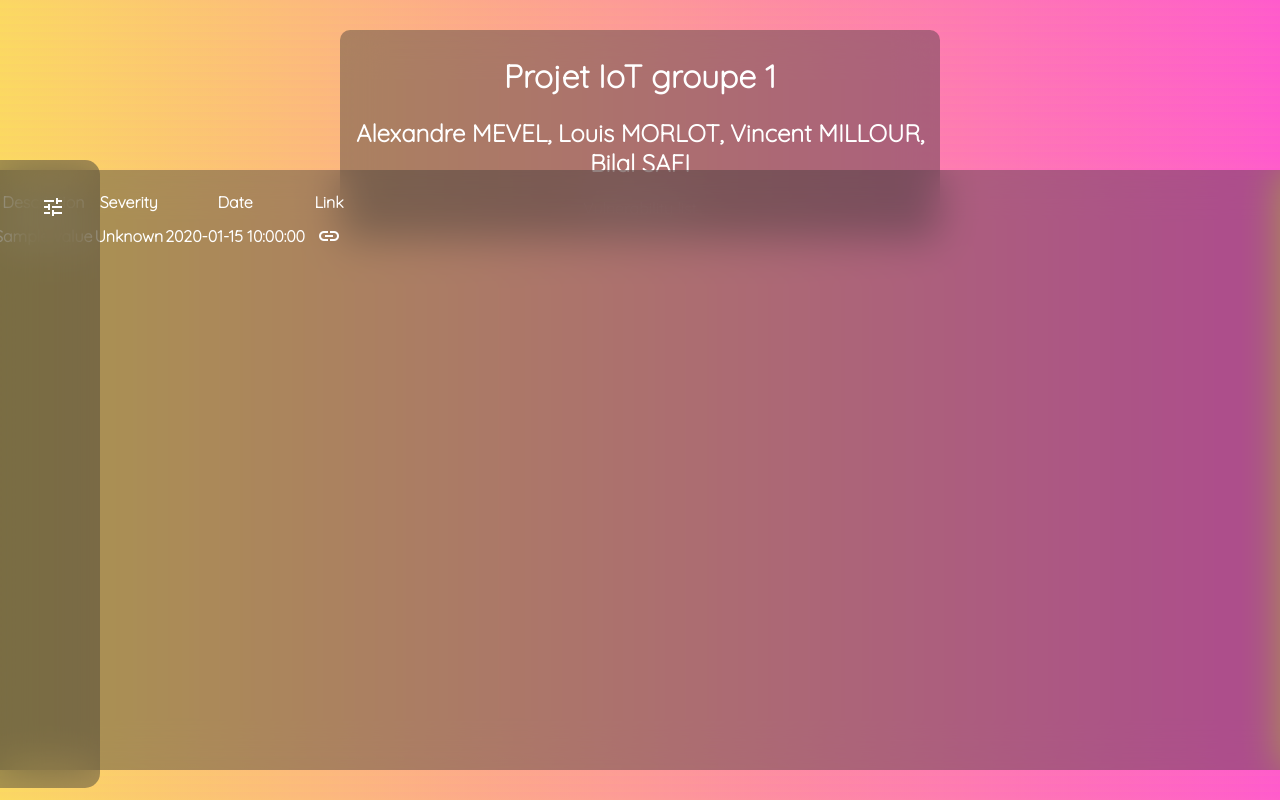
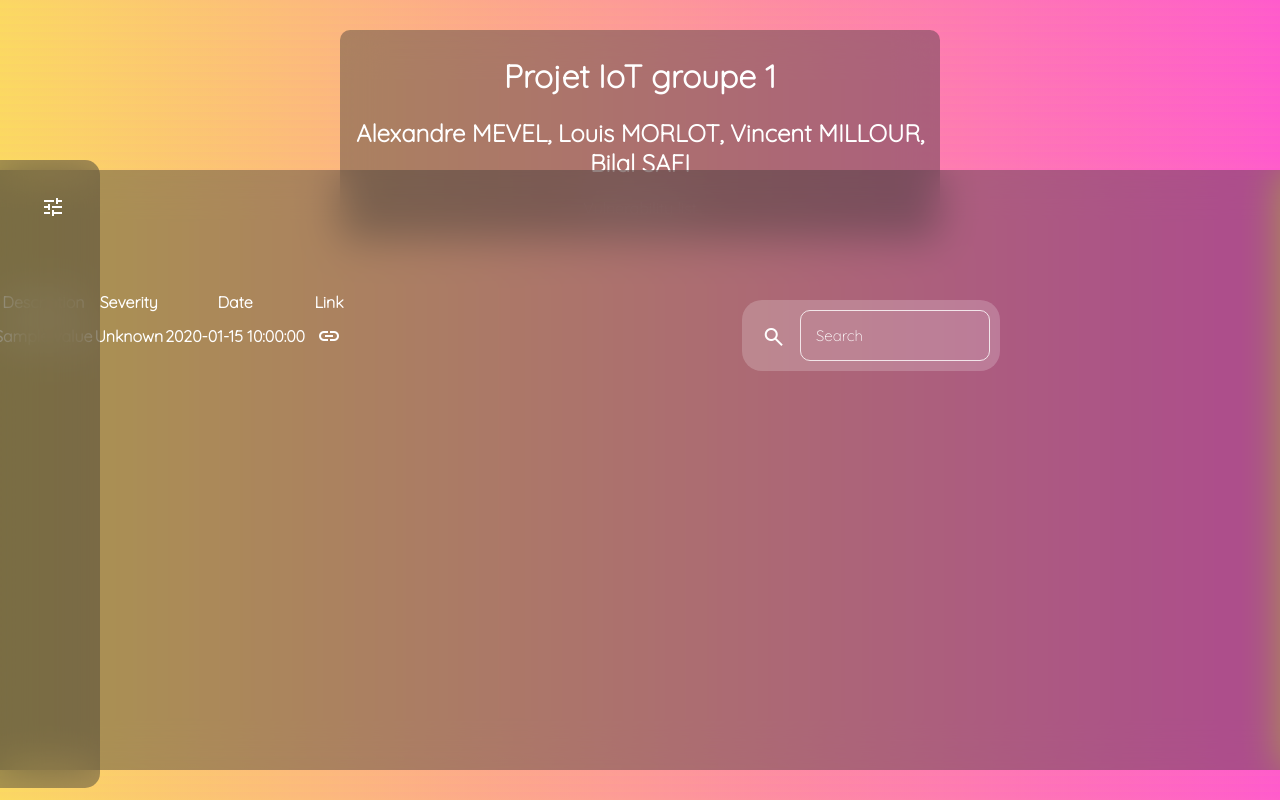
Before and after one commit to comlouis-creator/S-curit-Internet-des-Objets, a Python web app: template flask/templates/home.html in a window 1280 px wide; the page is wider, and only the part inside the window is pictured. Run offline with Jinja, Linux system fonts and the light colour scheme; the template is opened without the code that fills it: most values are stand-ins (such as "Sample title", 1, 10 or a date in 2020); lists and menus that the app fills with data are empty.

Commit message:
j ai mit un filtre sur les resultats de recherche

```diff
--- a/flask/static/css/style.css
+++ b/flask/static/css/style.css
@@ -141,3 +141,25 @@ span:hover
 {
     background-color: rgba(255,255,255,0.6);
 }
+
+#search-div{
+	vertical-align: center;
+	/*float: inline-end;*/
+	padding: 10px;
+	background-color: rgba(255, 255, 255, 0.2);
+	border-radius: 20px;
+	position: fixed;
+	z-index: 4;
+	right: 280px;
+	top: 300px;
+}
+
+#search-div input{
+	padding: 15px;
+	font-size: 15px;
+}
+
+.material-symbols-outlined{
+	cursor: pointer;
+	vertical-align: middle;
+}
--- a/flask/templates/home.html
+++ b/flask/templates/home.html
@@ -1,5 +1,6 @@
 {% extends 'index.html' %}
 {% block content %}
+
 <table>
 	<thead>
 		<tr>
@@ -15,31 +16,57 @@
 	<tbody>
 
 		{% for vulnerability in data %}
-		<tr>
-			<th>{{ vulnerability['cve']['id'] }}</th>
-			<th>{{ vulnerability['cve']['descriptions'][0]['value'] }}</th>
+		<tr id="table">
+			<th class="thSearch">{{ vulnerability['cve']['id'] }}</th>
+			<th class="thSearch">{{ vulnerability['cve']['descriptions'][0]['value'] }}</th>
 
 			{% if 'cvssMetricV2' in vulnerability['cve']['metrics'] %}
-			<th>{{ vulnerability['cve']['metrics']['cvssMetricV2'][0]['baseSeverity'] }}</th>
+			<th class="thSearch">{{ vulnerability['cve']['metrics']['cvssMetricV2'][0]['baseSeverity'] }}</th>
 			{% elif 'cvssMetricV30' in vulnerability['cve']['metrics'] %}
-			<th>{{ vulnerability['cve']['metrics']['cvssMetricV30'][0]['baseSeverity'] }}</th>
+			<th class="thSearch">{{ vulnerability['cve']['metrics']['cvssMetricV30'][0]['baseSeverity'] }}</th>
 			{% else %}
-			<th>Unknown</th>
+			<th class="thSearch">Unknown</th>
 			{% endif %}
-			<th>{{ vulnerability['cve']['published'] }}</th>
+			<th class="thSearch">{{ vulnerability['cve']['published'] }}</th>
 			{% if vulnerability['cve']['references']|length > 0 %}
-			<th><a target="_blank" href="{{ vulnerability['cve']['references'][0]['url'] }}">
+			<th class="thSearch"><a target="_blank" href="{{ vulnerability['cve']['references'][0]['url'] }}">
 				<span class="material-symbols-outlined">
 					link
 				</span>
 				</a>
 			</th>
 			{% else %}
-			<th>Unknown</th>
+			<th class="thSearch">Unknown</th>
 			{% endif %}
 		</tr>
 		{% endfor %}
 	</tbody>
 
 </table>
+
+<script>
+	var searchInput=document.getElementById("searchbar");
+	var buttonSearch=document.getElementById("searchButton");
+	//var table=document.getElementById('table');
+	const cases=[...document.querySelectorAll('.thSearch')];
+
+	const filterFunc = function(event,input,listItems){
+		console.log("bonjour");
+		const search=input.value.toLowerCase();
+		console.log('search : '+search);
+
+		listItems.forEach(li => {
+			li.parentNode.hidden=true;
+		})
+
+		listItems.forEach(li => {
+			const stringFound=li.innerText.toLowerCase().indexOf(search) !== -1;
+			if(stringFound){
+				li.parentNode.hidden=false;
+			}
+		});
+
+	}
+</script>
+
 {% endblock %}
--- a/flask/templates/index.html
+++ b/flask/templates/index.html
@@ -71,7 +71,14 @@
 	})
 
 </script>
+
+	<div id="search-div">
+				<span class="material-symbols-outlined" id="searchButton" onclick="filterFunc('input',searchInput,cases)">search</span>
+				<input type="text" placeholder='Search' id="searchbar">
+	</div>
+
 	<div id="data" class="center-x">
+		<div style="width: 100%;height: 100px;background: transparent;"></div>
 	 {% block content %}{% endblock %}
 	</div>
 </body>
```
